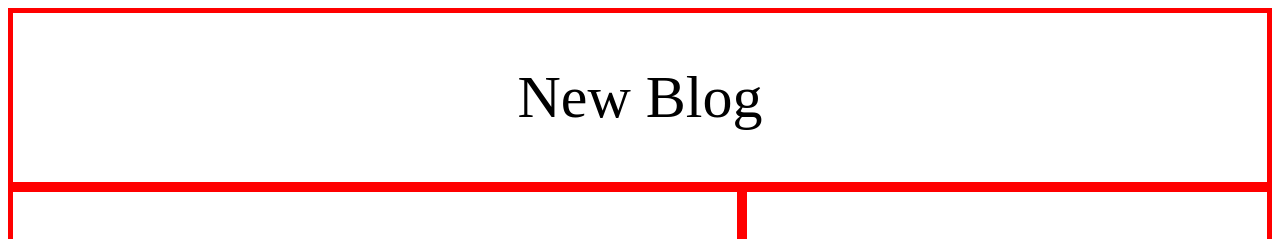
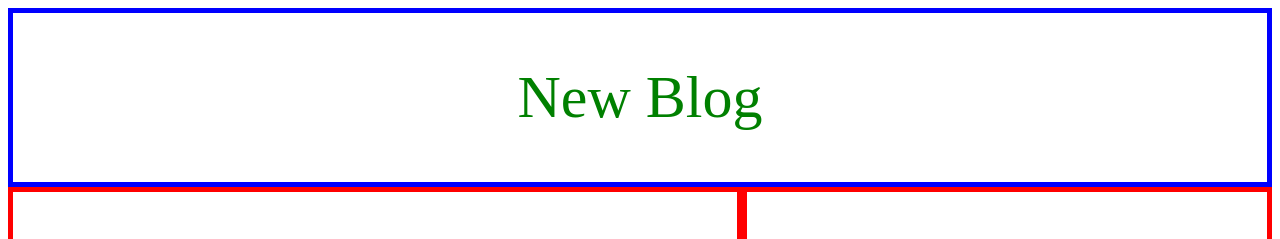
Before and after one commit to Pritamsaha-gitHub/Practice_Blog, a plain HTML site: page index.html in a window 1280 px wide. Shown: the top 239 px of the page. Drawn offline with Linux system fonts and the light colour scheme.

Commit message:
Title Color Change

```diff
--- a/style.css
+++ b/style.css
@@ -1,6 +1,7 @@
 .outer{
+    color: green;
     box-sizing: border-box;
-    border: 5px solid red;
+    border: 5px solid blue;
     padding: 50px;
     font-size: 60px;
     display: flex;
```
